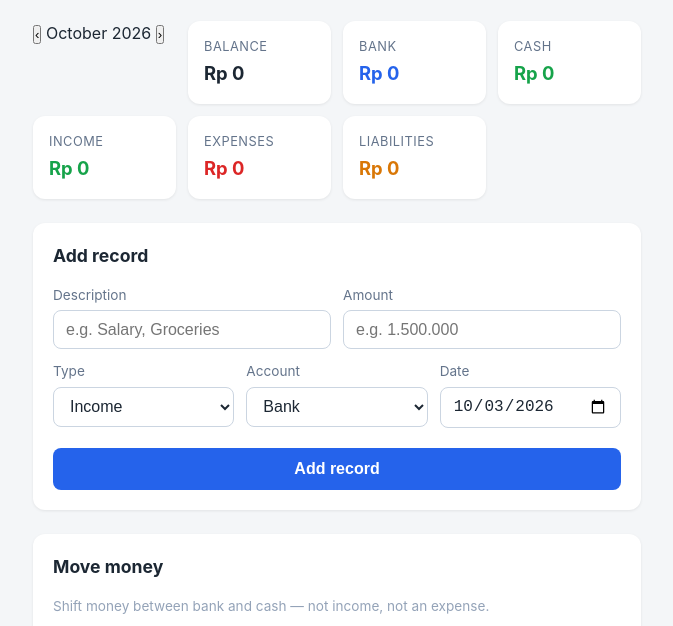
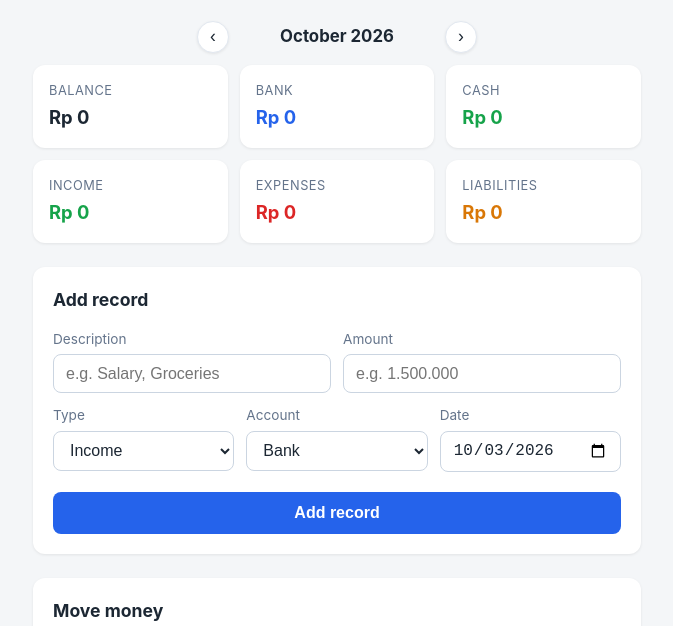
Before and after one commit to Bimahendra00/finance-report, a plain HTML site: page index.html in a window 1280 px wide. Shown: the part 101-727 px from the top of the page, without its empty margins (303-976 px from the left). Drawn offline with Linux system fonts and the light colour scheme.

Commit message:
Fix summary grid: month nav spans full row, cards in even 3-col rows

```diff
--- a/styles.css
+++ b/styles.css
@@ -89,9 +89,38 @@ body {
 
 .summary {
   display: grid;
-  grid-template-columns: repeat(4, 1fr);
+  grid-template-columns: repeat(3, 1fr);
   gap: 0.75rem;
   margin-bottom: 1.5rem;
+}
+
+.month-nav {
+  grid-column: 1 / -1;
+  display: flex;
+  align-items: center;
+  justify-content: center;
+  gap: 1.25rem;
+}
+
+#month-label {
+  font-weight: 700;
+  font-size: 1.05rem;
+  cursor: pointer;
+  min-width: 11rem;
+  text-align: center;
+}
+
+.nav-btn {
+  background: var(--card);
+  border: 1px solid var(--border);
+  border-radius: 50%;
+  width: 2rem;
+  height: 2rem;
+  font-size: 1.1rem;
+  line-height: 1;
+  color: var(--ink);
+  cursor: pointer;
+  box-shadow: var(--shadow);
 }
 
 .card {
```
